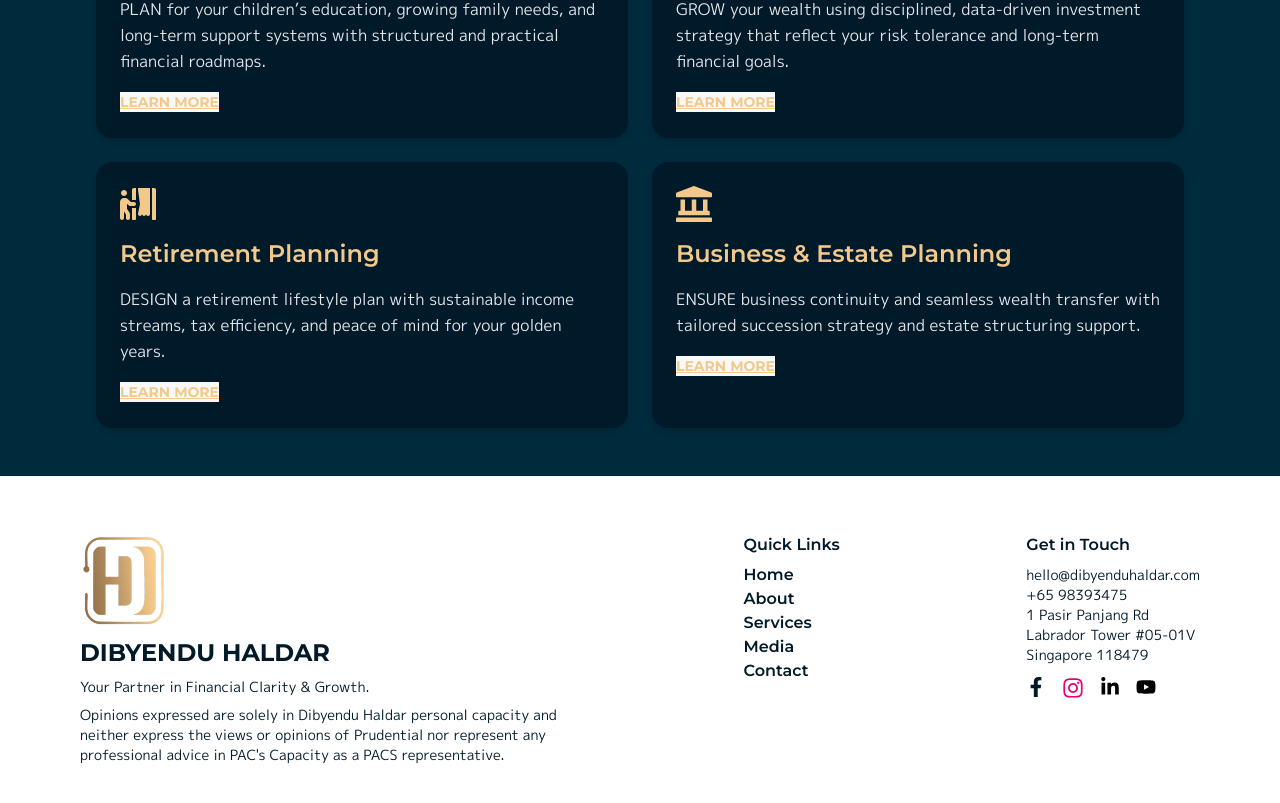
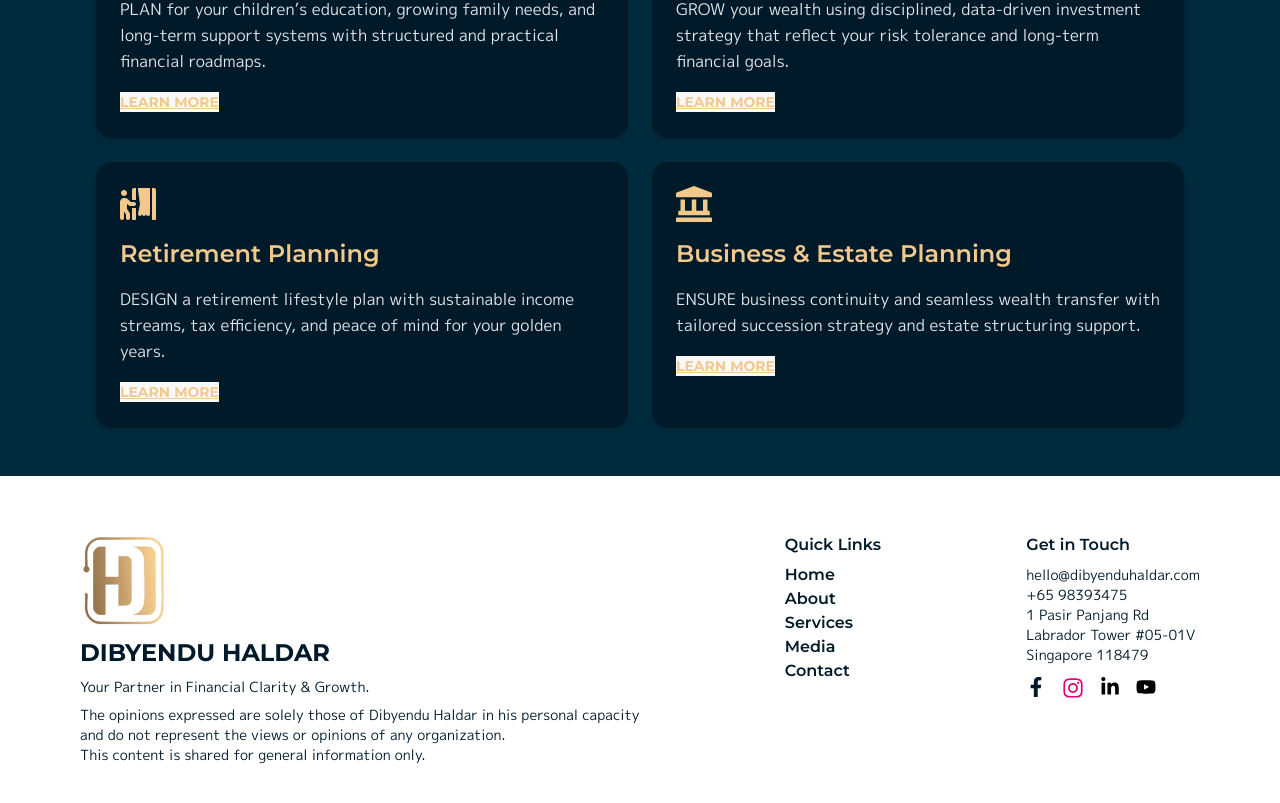
Before and after one commit to csolatorio/dib-website, a React (Vite) app: page /#/services in a window 1280 px wide. Shown: the part 678-1481 px from the top of the page. Built offline with nearby package versions, Linux system fonts and the light colour scheme.

Commit message:
Update footer.tsx

```diff
--- a/src/components/footer.tsx
+++ b/src/components/footer.tsx
@@ -24,9 +24,9 @@ const Footer: React.FC = () => {
             Your Partner in Financial Clarity & Growth.
           </p>
           <p className="text-sm text-[#001A29] font-semibold">
-            Opinions expressed are solely in Dibyendu Haldar personal capacity and <br />
-            neither express the views or opinions of Prudential nor represent any <br />
-            professional advice in PAC's Capacity as a PACS representative.
+            The opinions expressed are solely those of Dibyendu Haldar in his personal capacity<br />
+           and do not represent the views or opinions of any organization. <br />
+            This content is shared for general information only.
           </p>
         </div>
 
```
